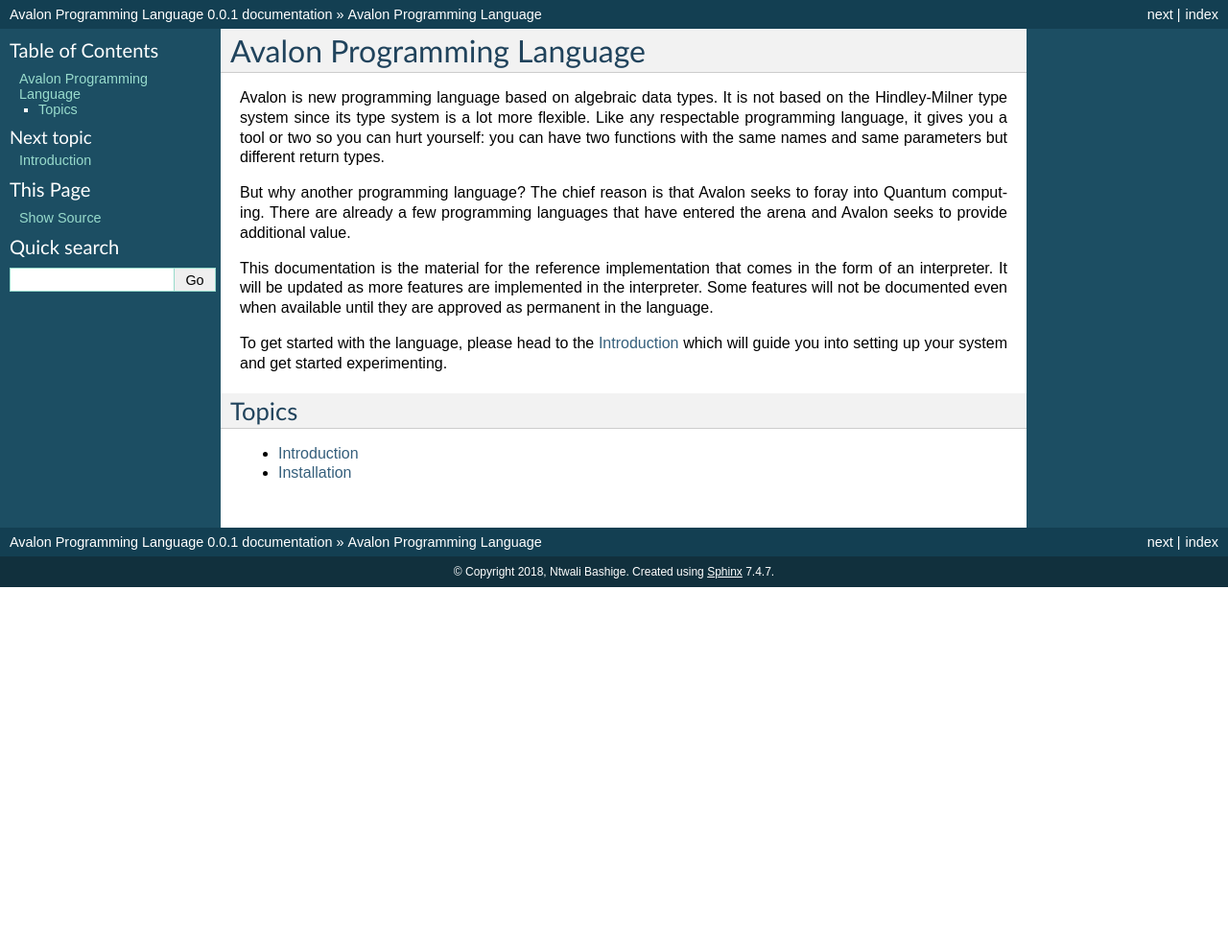
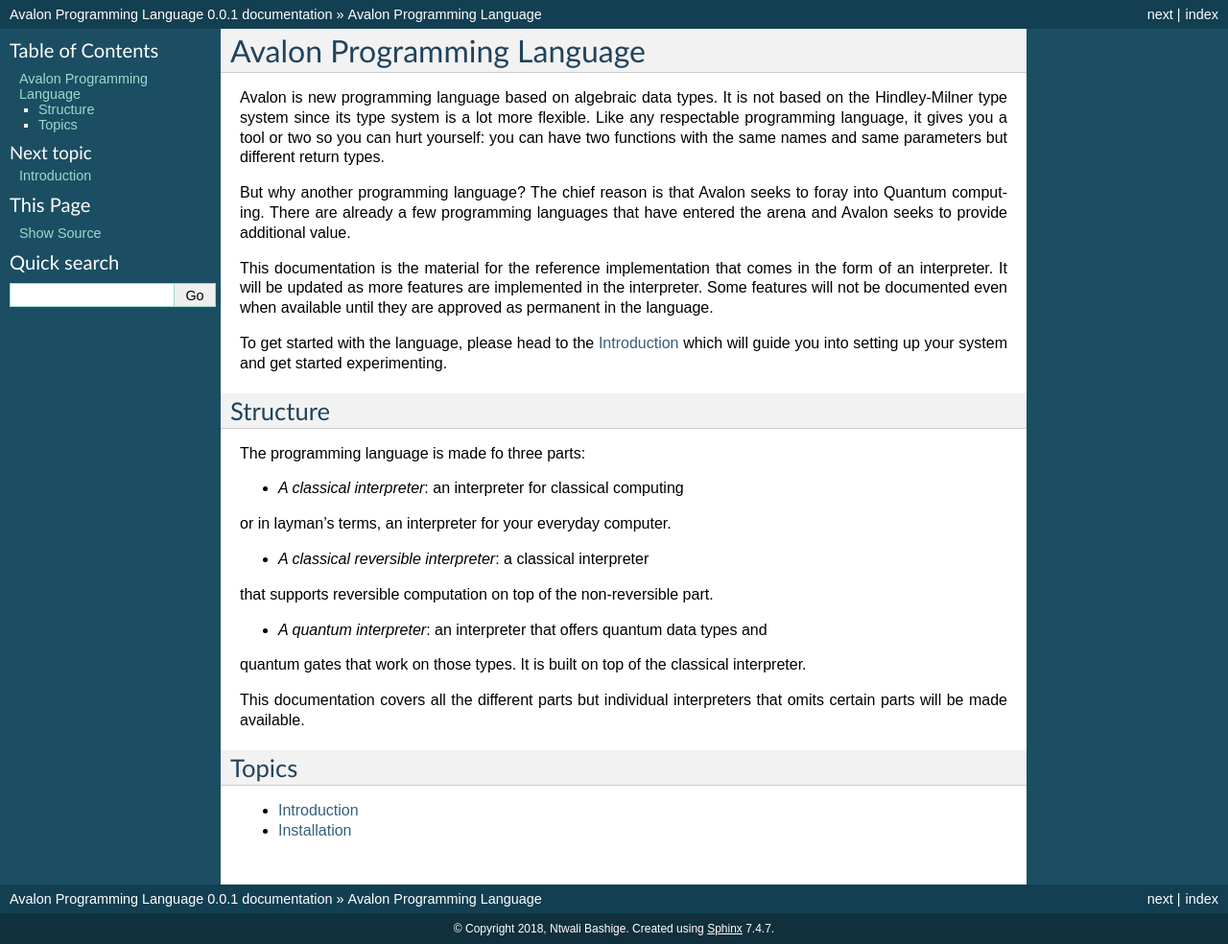
Before and after one commit to avalon-lang/avaloni, a Sphinx documentation site: the page built from docs/source/index.rst, in a window 1280 px wide. Shown: the whole page at 96% size. Built offline with Sphinx 7.4.7, drawn with Linux system fonts in a browser that asks for light colours; before the commit the page ends 900 px from its top, so only the background shows below that.

Commit message:
Documentation updated.

```diff
--- a/docs/source/index.rst
+++ b/docs/source/index.rst
@@ -2,20 +2,44 @@
 ===========================
 
 Avalon is new programming language based on algebraic data types.
-It is not based on the Hindley-Milner type system since its type system is a lot more flexible.
-Like any respectable programming language, it gives you a tool or two so you can hurt yourself:
-you can have two functions with the same names and same parameters but different return types.
+It is not based on the Hindley-Milner type system since its type system
+is a lot more flexible. Like any respectable programming language,
+it gives you a tool or two so you can hurt yourself:
+you can have two functions with the same names and same parameters
+but different return types.
 
 But why another programming language?
 The chief reason is that Avalon seeks to foray into Quantum computing.
-There are already a few programming languages that have entered the arena and Avalon seeks to provide additional value.
+There are already a few programming languages that have entered the arena
+and Avalon seeks to provide additional value.
 
-This documentation is the material for the reference implementation that comes in the form of an interpreter.
-It will be updated as more features are implemented in the interpreter.
-Some features will not be documented even when available until they are approved as permanent in the language.
+This documentation is the material for the reference implementation
+that comes in the form of an interpreter. It will be updated as more
+features are implemented in the interpreter. Some features will not be
+documented even when available until they are approved as permanent in the language.
 
-To get started with the language, please head to the :doc:`introduction` which will guide you into
-setting up your system and get started experimenting.
+To get started with the language, please head to the :doc:`introduction`
+which will guide you into setting up your system and get started experimenting.
+
+
+Structure
+---------
+
+The programming language is made fo three parts:
+
+* `A classical interpreter`: an interpreter for classical computing
+or in layman's terms, an interpreter for your everyday computer.
+
+* `A classical reversible interpreter`: a classical interpreter
+that supports reversible computation on top of the non-reversible part.
+
+* `A quantum interpreter`: an interpreter that offers quantum data types and
+quantum gates that work on those types. It is built on top of the classical interpreter.
+
+This documentation covers all the different parts but individual
+interpreters that omits certain parts will be made available.
+
+
 
 .. _topics:
 
```
